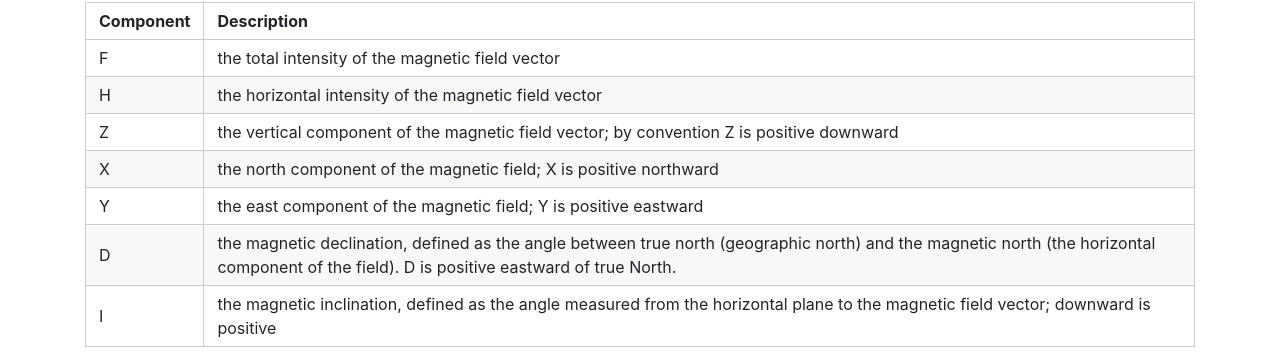
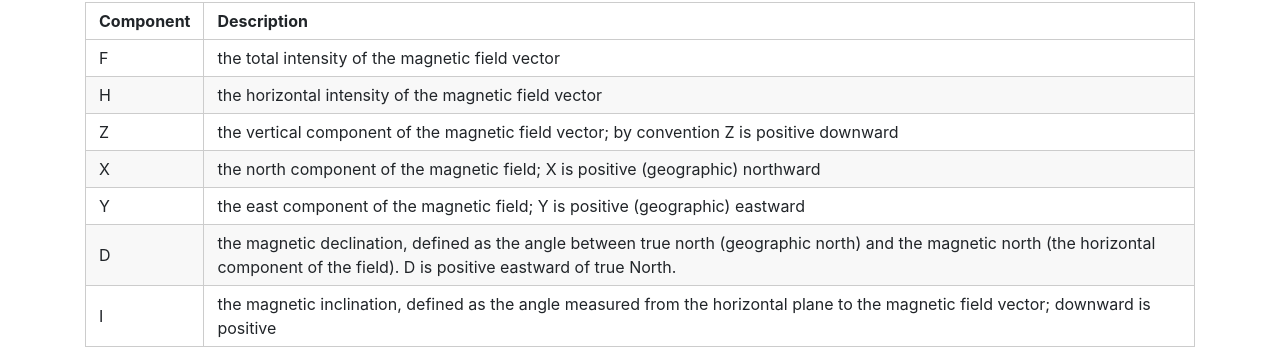
Before and after one commit to INTERMAGNET/intermagnet.github.io, a Jekyll site: the page built from _faq/10.geomagnetic-comp.md, in a window 1280 px wide. Shown: the part 974-1326 px from the top of the page. Built offline with Jekyll 4.4.1, drawn with Linux system fonts in a browser that asks for light colours.

Commit message:
Minore clarification about Geomagnetic components

```diff
--- a/_faq/10.geomagnetic-comp.md
+++ b/_faq/10.geomagnetic-comp.md
@@ -20,8 +20,8 @@ The relationship between these 7 elements is shown in the diagram.
 | F         | the total intensity of the magnetic field vector |
 | H         | the horizontal intensity of the magnetic field vector |
 | Z         | the vertical component of the magnetic field vector; by convention Z is positive downward |
-| X         | the north component of the magnetic field; X is positive northward |
-| Y         | the east component of the magnetic field; Y is positive eastward |
+| X         | the north component of the magnetic field; X is positive (geographic) northward |
+| Y         | the east component of the magnetic field; Y is positive (geographic) eastward |
 | D         | the magnetic declination, defined as the angle between true north (geographic north) and the magnetic north (the horizontal component of the field).  D is positive eastward of true North. |
 | I         | the magnetic inclination, defined as the angle measured from the horizontal plane to the magnetic field vector; downward is positive |
 
```
